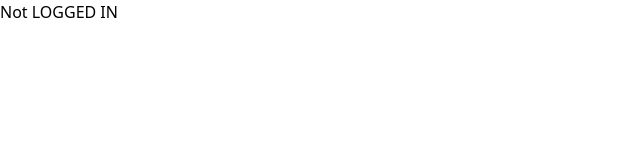
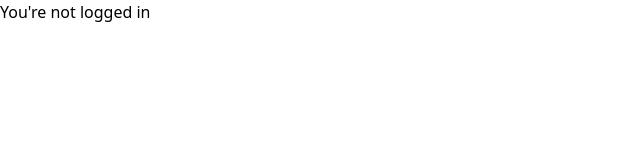
Before and after one commit to ErrNotFound-org/dosis, a Next.js app: page /doctor/patients/create in a window 1280 px wide. Shown: the top 160 px of the page, without its empty margins (0-640 px from the left). Built offline with nearby package versions, Linux system fonts and the light colour scheme.

Commit message:
solved the stupid bug pogerzzz

```diff
--- a/pages/doctor/patients/create.js
+++ b/pages/doctor/patients/create.js
@@ -1,44 +1,14 @@
 import Image from "next/image";
 import Link from "next/link";
 //auth lock this too.
+import { useState } from "react";
 import Cookies from "js-cookie";
-import { useState } from "react";
 import axios from "axios";
 import {useRouter} from "next/router";
 import { useCookies } from "react-cookie";
 
 
 export default function Home() {
-
-  // creating the cookies for user
-
-
-
-
-
-  const router = useRouter();
-
-
-  var user = Cookies.get("user");
-  console.log("This is the cookie: " + user)
-  const [username, setUsername] = useState("");
-
-  async function getUser(token) {
-    const userFound = await axios.post(`/api/doctor/get`, { token });
-    console.log(userFound.data);
-
-    // If the token was not found then do the FOLLOWING (DOWN ARROW)
-
-    if (userFound.data.message === "Incorrect token"){
-
-          router.push("/user")
-    } else{
-      console.log("Hello World")
-      setUsername(userFound.data.user.username);
-     return userFound;
-    }
-  }
-
   const [userId, setUserId] = useState("");
   const [heading, setHeading] = useState("")
   const [reason, setReason] = useState("")
@@ -50,55 +20,52 @@ export default function Home() {
   const [time, setTime] = useState()
 
 
+  let user = Cookies.get("user")
+  // console.log(user)
+  const router = useRouter();
+  let token = "";
+  async function getUser(token) {
+    const userFound = await axios.post('/api/doctor/get', {token});
+    if(userFound.data.message === "Incorrect token"){
+      router.push("/")
+    }else{
+      console.log(userFound.data)
+      return userFound;
+    }
+  }
+
+if(!user){
+  return(
+    <h1>You're not logged in</h1>
+  )
+}else{
+  user = JSON.parse(user)
+  token = user.token
+  user = getUser(token)
+}
+
   const submitHandler =  async (e) => {
-
-
     e.preventDefault()
-    // getting the object or creating it
+    console.log(userId)
     const obj = {
       heading: heading,
       reason: reason,
       comments: comments,
-      user: userId,
-      doctor: user.token, // gotta check
+      userid: userId,
+      doctor: user._id,
+      token: token, // gotta check
       prescription:{
         name: prescription,
         prescriptionReason: prescriptionReason,
         startDate: startDate,
         endDate: endDate,
         time: time
-
       }
     }
-
-          const doctor = "this is a test";
-
-    const response = await axios.post("/api/doctor/patients/post", {
-      heading,
-      reason,
-      comments,
-      doctor,
-      userId,
-      prescription:{
-        prescription,
-        prescriptionReason,
-        startDate,
-        endDate,
-        time
-      }
-    })
+    const response = await axios.post("/api/doctor/patients/post", obj)
+    // console.log(user.token)
     console.log(response)
-
   } // it ends here
-
-
-  if (!user) {
-    return <h1>Not LOGGED IN</h1>;
-  } else {
-
-    user = JSON.parse(user);
-    const userResult = getUser(user.token);
-    console.log(userResult)
 
 
   return (
@@ -225,4 +192,3 @@ export default function Home() {
     </div>
   );
   }
-}
```
